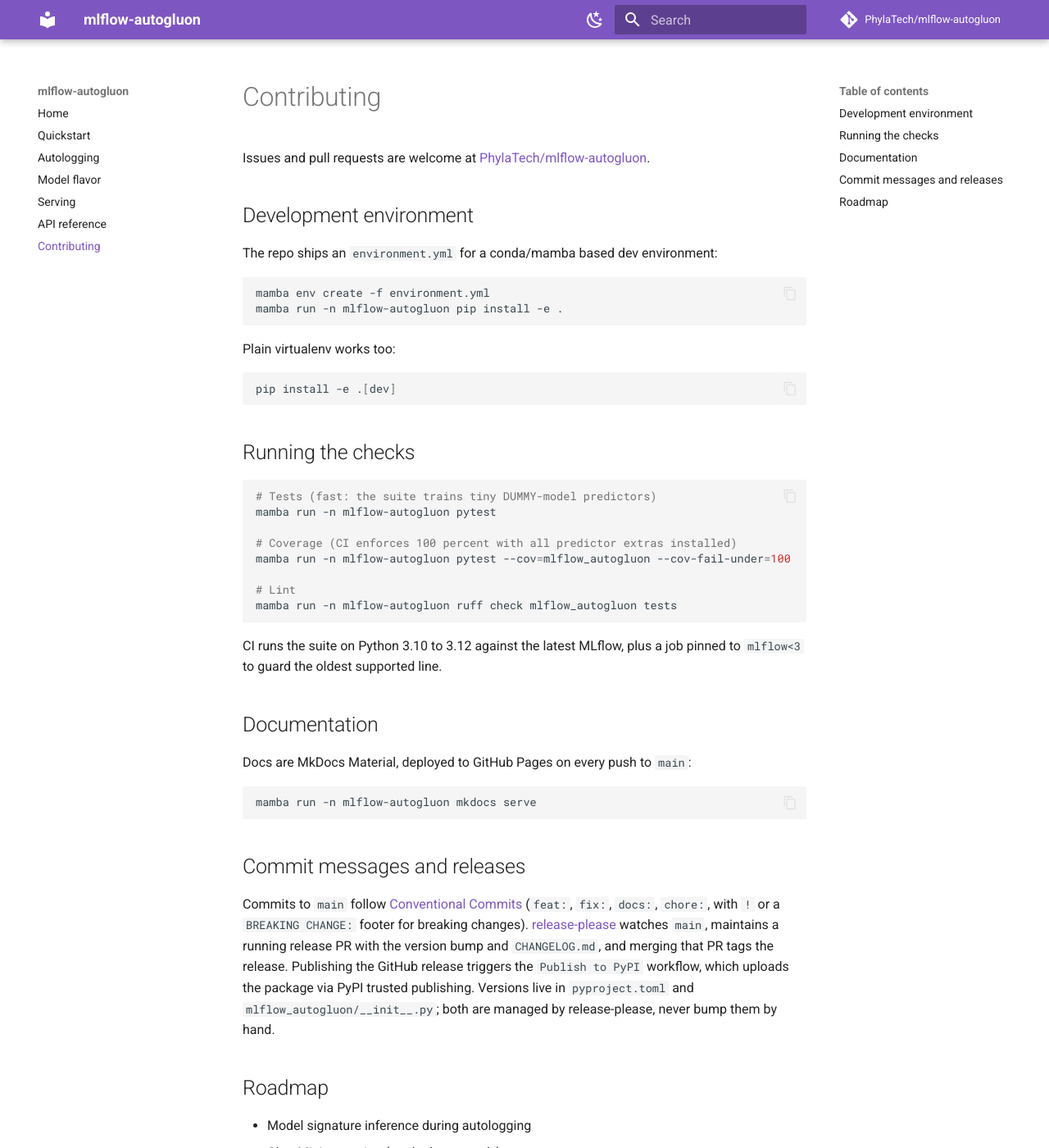
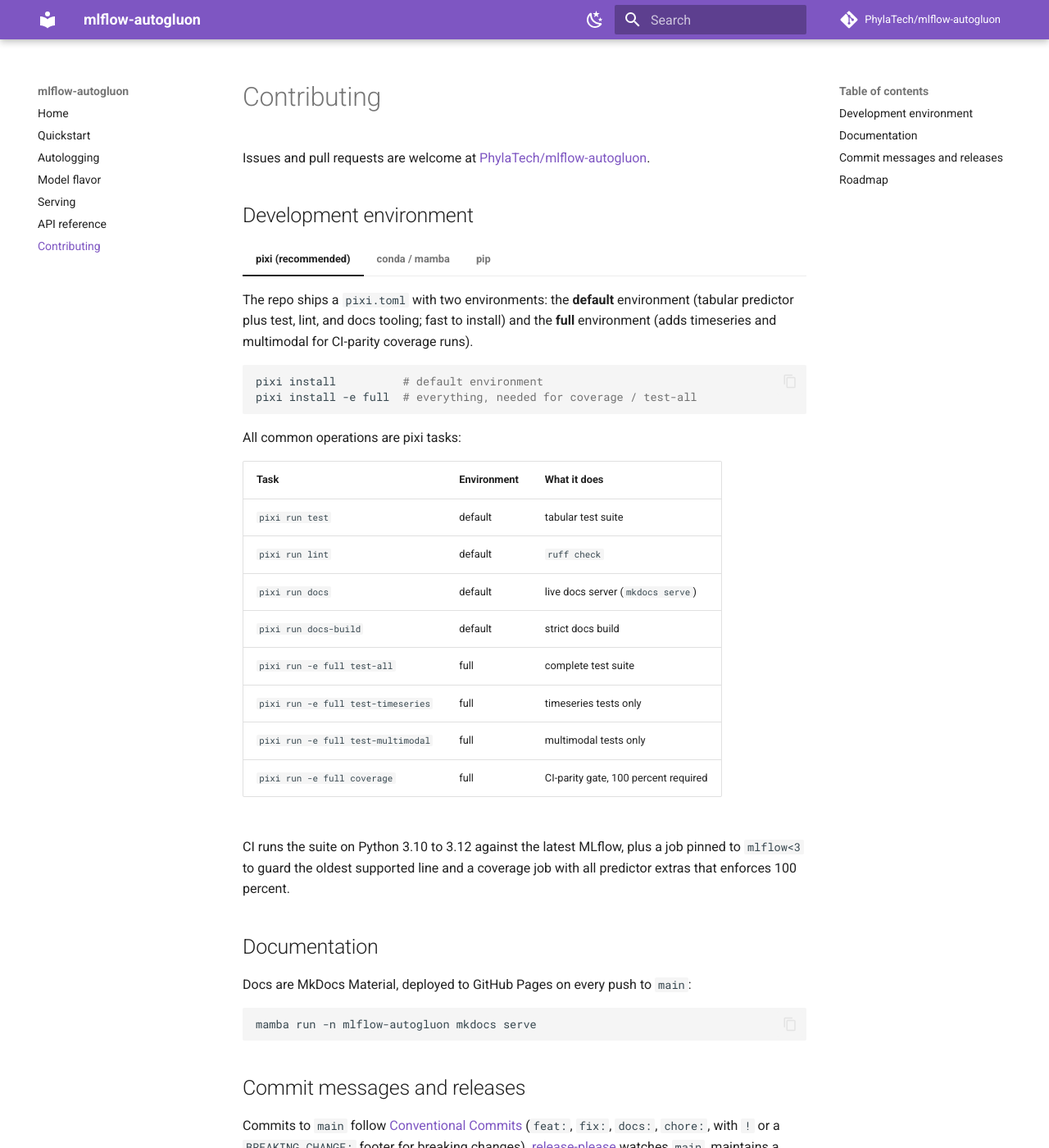
Before and after one commit to PhylaTech/mlflow-autogluon, an MkDocs documentation site: the page built from docs/contributing.md, in a window 1280 px wide and 1400 px high. Shown: the whole window at 82% size. Built offline with MkDocs 1.6.1 and Material for MkDocs 9.7.7, drawn with Linux system fonts in a browser that asks for light colours; comment, search, counter and statistics services are not loaded.

Commit message:
docs: add pixi setup with tasks alongside conda/mamba
Ship a pixi.toml with a fast default environment (tabular + test, lint,
docs tooling) and a full environment (timeseries + multimodal,
setuptools<81 pinned on the conda side) matching the CI coverage job.
Tasks cover test, lint, docs, docs-build, per-type test runs, and the
100 percent coverage gate. The contributing guide now shows pixi,
conda/mamba, and pip setups side by side, and the README points at the
pixi workflow first. pixi.lock is committed for reproducibility.

````diff
--- a/docs/contributing.md
+++ b/docs/contributing.md
@@ -5,34 +5,59 @@
 
 ## Development environment
 
-The repo ships an `environment.yml` for a conda/mamba based dev environment:
+=== "pixi (recommended)"
 
-```bash
-mamba env create -f environment.yml
-mamba run -n mlflow-autogluon pip install -e .
-```
+    The repo ships a `pixi.toml` with two environments: the **default**
+    environment (tabular predictor plus test, lint, and docs tooling; fast to
+    install) and the **full** environment (adds timeseries and multimodal for
+    CI-parity coverage runs).
 
-Plain virtualenv works too:
+    ```bash
+    pixi install          # default environment
+    pixi install -e full  # everything, needed for coverage / test-all
+    ```
 
-```bash
-pip install -e .[dev]
-```
+    All common operations are pixi tasks:
 
-## Running the checks
+    | Task | Environment | What it does |
+    | --- | --- | --- |
+    | `pixi run test` | default | tabular test suite |
+    | `pixi run lint` | default | `ruff check` |
+    | `pixi run docs` | default | live docs server (`mkdocs serve`) |
+    | `pixi run docs-build` | default | strict docs build |
+    | `pixi run -e full test-all` | full | complete test suite |
+    | `pixi run -e full test-timeseries` | full | timeseries tests only |
+    | `pixi run -e full test-multimodal` | full | multimodal tests only |
+    | `pixi run -e full coverage` | full | CI-parity gate, 100 percent required |
 
-```bash
-# Tests (fast: the suite trains tiny DUMMY-model predictors)
-mamba run -n mlflow-autogluon pytest
+=== "conda / mamba"
 
-# Coverage (CI enforces 100 percent with all predictor extras installed)
-mamba run -n mlflow-autogluon pytest --cov=mlflow_autogluon --cov-fail-under=100
+    The repo also ships an `environment.yml` (includes all predictor extras):
 
-# Lint
-mamba run -n mlflow-autogluon ruff check mlflow_autogluon tests
-```
+    ```bash
+    mamba env create -f environment.yml
+    mamba run -n mlflow-autogluon pip install -e .
+
+    # Tests (fast: the suite trains tiny DUMMY-model predictors)
+    mamba run -n mlflow-autogluon pytest
+
+    # Coverage (CI enforces 100 percent with all predictor extras installed)
+    mamba run -n mlflow-autogluon pytest --cov=mlflow_autogluon --cov-fail-under=100
+
+    # Lint
+    mamba run -n mlflow-autogluon ruff check mlflow_autogluon tests
+    ```
+
+=== "pip"
+
+    ```bash
+    pip install -e .[dev]
+    pytest
+    ```
 
 CI runs the suite on Python 3.10 to 3.12 against the latest MLflow, plus a job pinned
-to `mlflow<3` to guard the oldest supported line.
+to `mlflow<3` to guard the oldest supported line and a coverage job with all
+predictor extras that enforces 100 percent.
 
 ## Documentation
 
````
Also changed, not shown: pixi.toml (added, +42 -0 lines), 2 other files.
